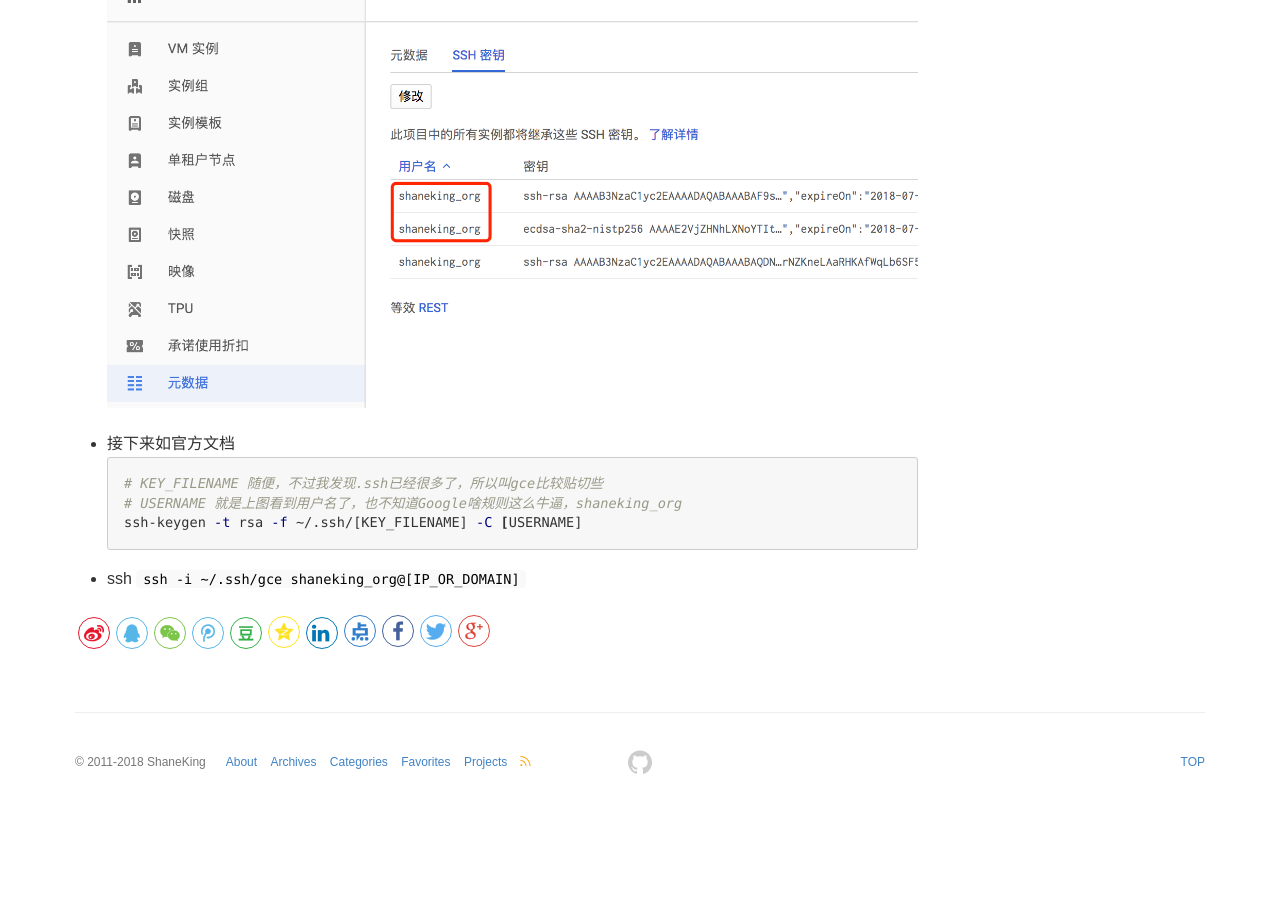
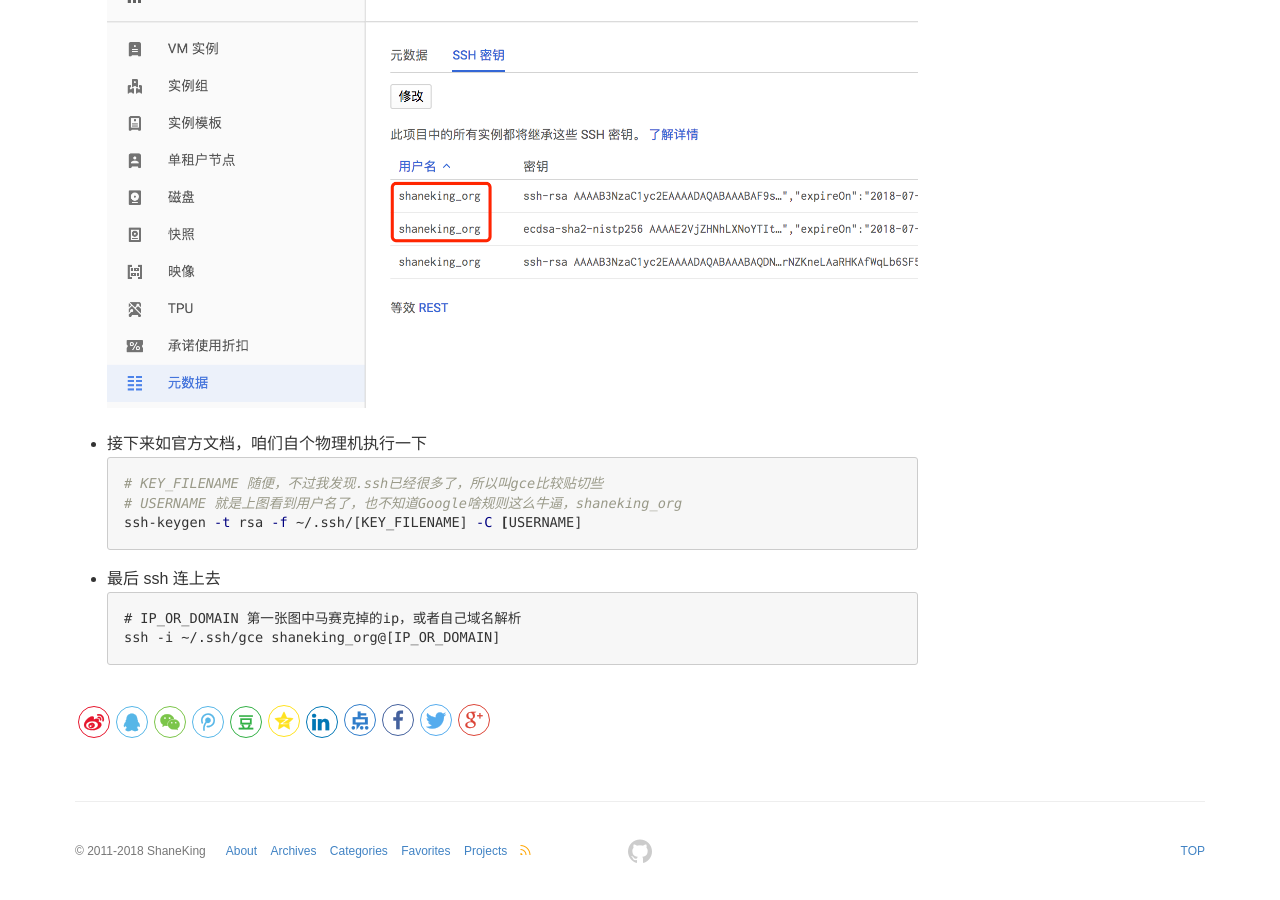
Before and after one commit to ShaneKing/ShaneKing.github.io, a Jekyll site: the page built from _posts/2018-07-29-SSH-connect-GCE.md, in a window 1280 px wide and 900 px high, scrolled down 847 px. Built offline with Jekyll 4.4.1, drawn with Linux system fonts in a browser that asks for light colours; comment, search, counter and statistics services are not loaded; before the commit the page ends 1658 px from its top, so only the background shows below that.

Commit message:
optimizing

````diff
--- a/_posts/2018-07-29-SSH-connect-GCE.md
+++ b/_posts/2018-07-29-SSH-connect-GCE.md
@@ -17,11 +17,14 @@
 - 再到元数据里看下你机器登录名是啥
 ![](/images/posts/2018/07/QQ20180729-220548@2x.png)
 
-- 接下来如官方文档
+- 接下来如官方文档，咱们自个物理机执行一下
 ```bash
 # KEY_FILENAME 随便，不过我发现.ssh已经很多了，所以叫gce比较贴切些
 # USERNAME 就是上图看到用户名了，也不知道Google啥规则这么牛逼，shaneking_org
 ssh-keygen -t rsa -f ~/.ssh/[KEY_FILENAME] -C [USERNAME]
 ```
-- ssh
-`ssh -i ~/.ssh/gce shaneking_org@[IP_OR_DOMAIN]`
+- 最后 ssh 连上去
+```
+# IP_OR_DOMAIN 第一张图中马赛克掉的ip，或者自己域名解析
+ssh -i ~/.ssh/gce shaneking_org@[IP_OR_DOMAIN]
+```
````
Also changed, not shown: other parts of _posts/2018-07-29-SSH-connect-GCE.md (+1 -1 lines).
